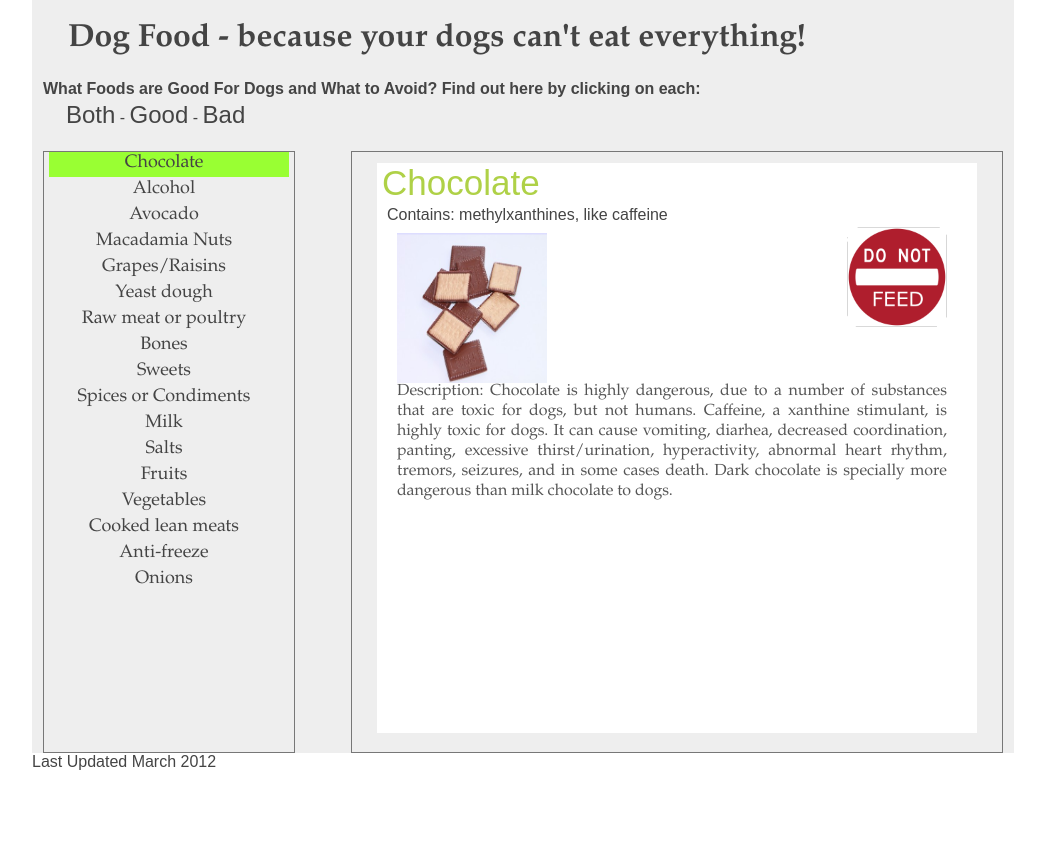
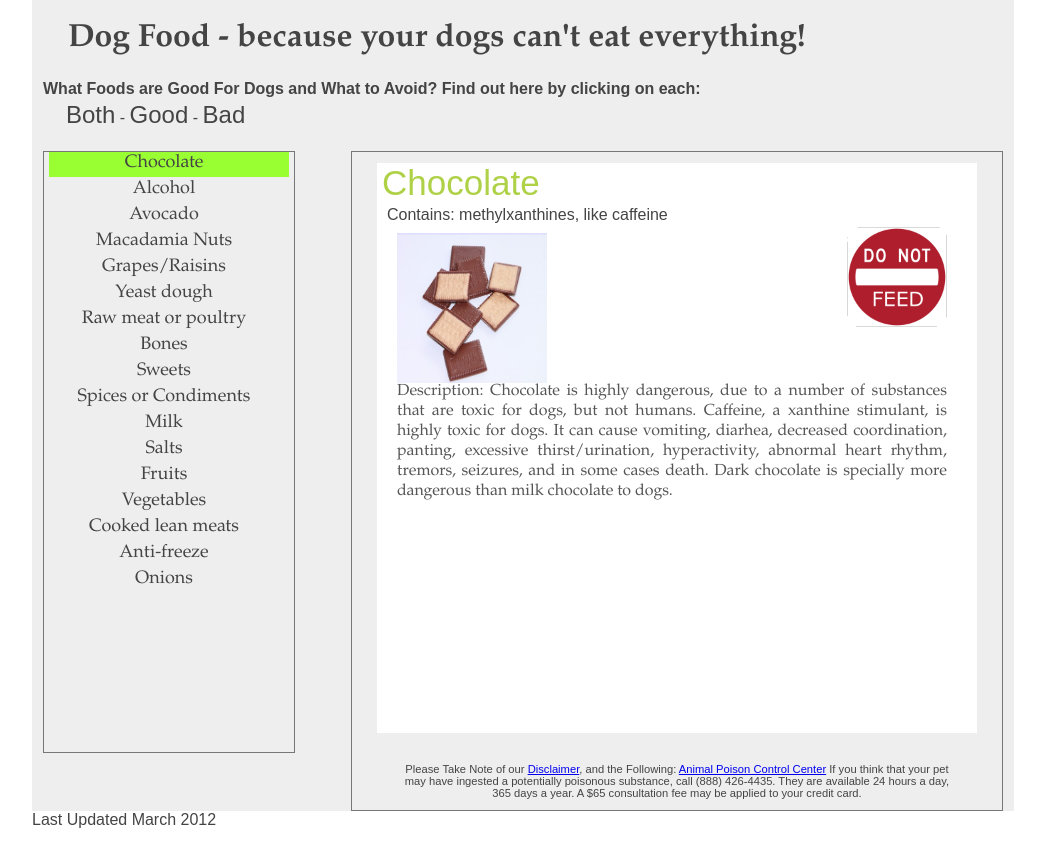
Before and after one commit to cesardv/wolfpackHCI, a PHP site: page /site/food.html in a window 1280 px wide. Shown: the part 100-945 px from the top of the page, without its empty margins (118-1163 px from the left). Before the commit the page ends 870 px from the top, so only its background shows below. Run offline with PHP 8.4, Linux system fonts and the light colour scheme.

Commit message:
added and styled disclaimer for foods page. Will need to add home page and about page content and add data correct typos in json data

```diff
--- a/site/css/foods.css
+++ b/site/css/foods.css
@@ -113,3 +113,12 @@ div.foodItemText {
 	font-family:"Palatino Linotype", "Book Antiqua", Palatino, serif;
 	overflow:hidden;
 }
+
+.advisory {
+	font-size: .7em;
+	display: block;
+	text-align: center;
+	width: 550px;
+	float: right;
+	margin-right: 50px;
+}
--- a/site/food.html
+++ b/site/food.html
@@ -74,7 +74,7 @@ End of HEAD start of Body ======================================================
 			<div class="colRight">
 
             	<div id='foodContent'></div>
-
+				<p class="advisory">Please Take Note of our <a href="#" id="disclaimer">Disclaimer</a>, and the Following: <a href="http://www.aspca.org/pet-care/poison-control/">Animal Poison Control Center</a> If you think that your pet may have ingested a potentially poisonous substance, call (888) 426-4435. They are available 24 hours a day, 365 days a year. A $65 consultation fee may be applied to your credit card.</p>
 			</div>
 
 
--- a/site/js/foods.js
+++ b/site/js/foods.js
@@ -93,5 +93,9 @@ $(document).ready( function() {
 
 	$("div#both").trigger("click");
 
+	$("#disclaimer").click(function(e) {
+      e.preventDefault(); // if desired...
+      alert("DISCLAIMER:\nThe website and all of the materials on or referenced by the website are provided on an \"as is\" basis for informational purposes only. In no event shall woofpack.info, its owners, or creators be liable for any direct, indirect, incidental, punitive, or consequential damages of any kind whatsoever with respect to the use of the website or any information contained or linked to in this website. You agree that you are using the website solely at your own risk, for research or educational purposes. In case of medical/veterinary emergencies please contact a licensed veterinary doctor or call Animal Poison Control Center at 1-888-426-4435.");
+    });
 
 });
```
